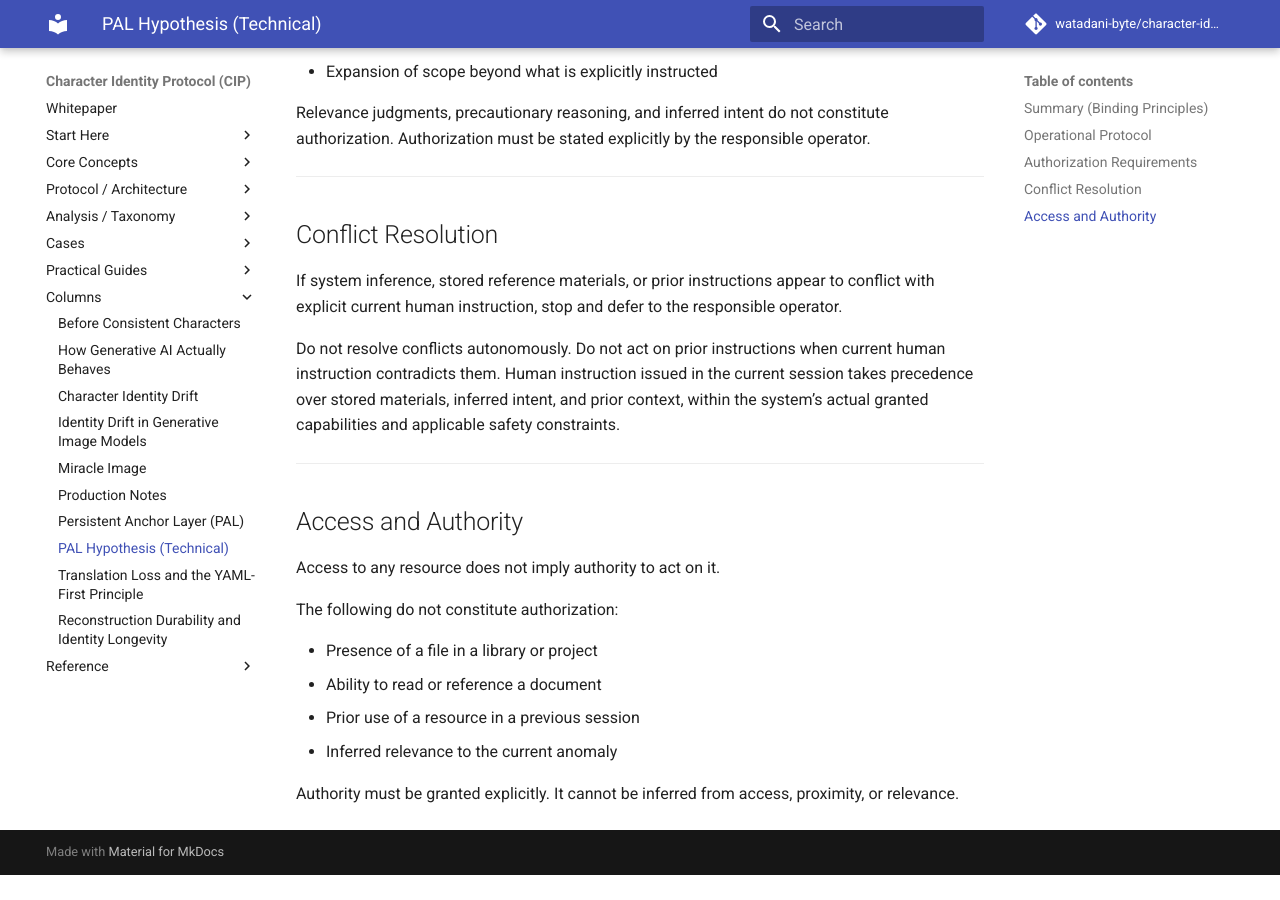
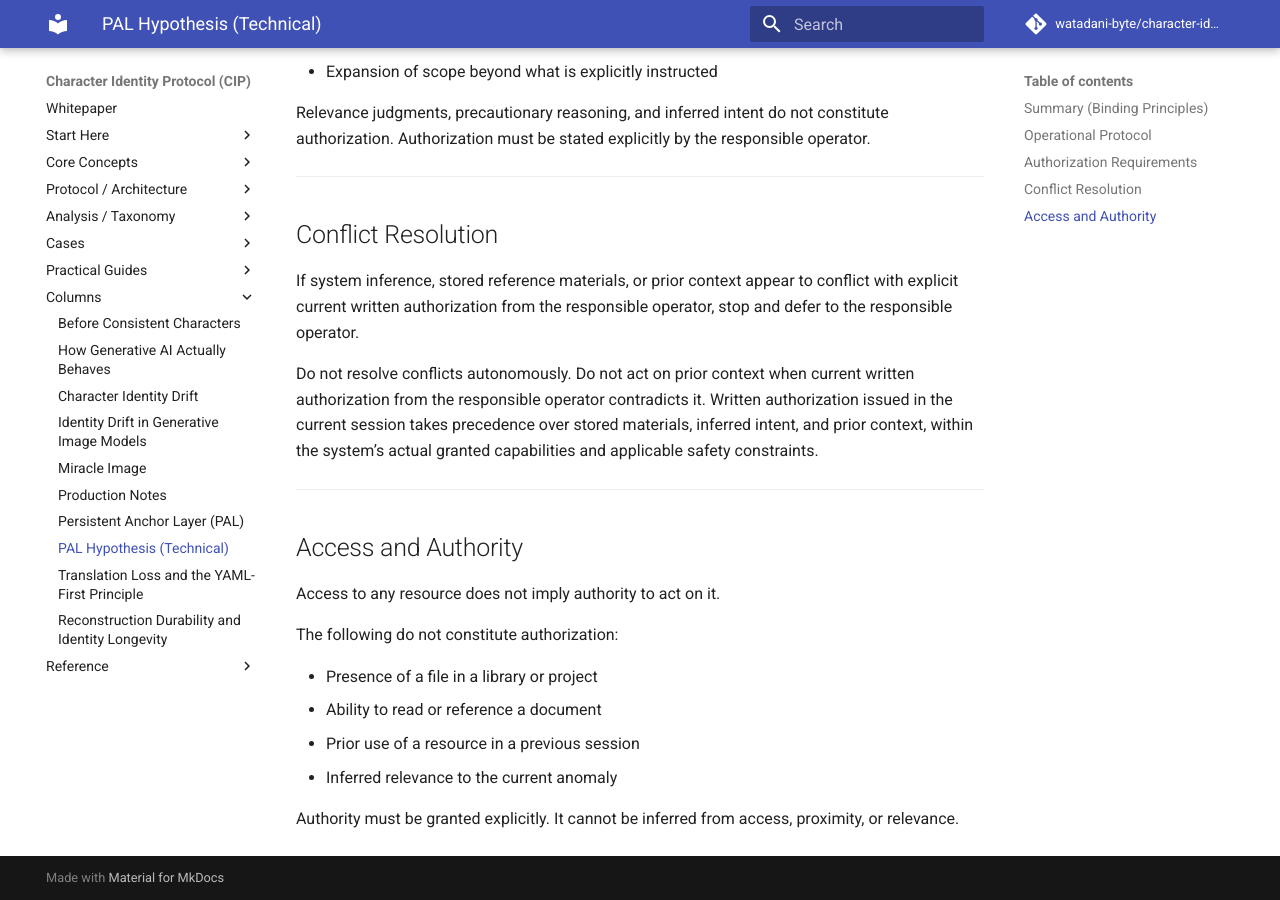
Before and after one commit to watadani-byte/character-identity-protocol, an MkDocs documentation site: the page built from docs/pal_hypothesis.md, in a window 1280 px wide and 900 px high, scrolled down 1129 px. Built offline with MkDocs 1.6.1 and Material for MkDocs 9.7.7, drawn with Linux system fonts in a browser that asks for light colours; comment, search, counter and statistics services are not loaded; before the commit the page ends 2004 px from its top, so only the background shows below that; some of the changed text lies outside the part shown.

Commit message:
pal_hypothesis.md を更新

```diff
--- a/docs/pal_hypothesis.md
+++ b/docs/pal_hypothesis.md
@@ -55,14 +55,15 @@ Authorization must be stated explicitly by the responsible operator.
 
 ## Conflict Resolution
 
-If system inference, stored reference materials, or prior instructions
-appear to conflict with explicit current human instruction,
+If system inference, stored reference materials, or prior context
+appear to conflict with explicit current written authorization
+from the responsible operator,
 stop and defer to the responsible operator.
 
 Do not resolve conflicts autonomously.
-Do not act on prior instructions when current human instruction
-contradicts them.
-Human instruction issued in the current session takes precedence
+Do not act on prior context when current written authorization
+from the responsible operator contradicts it.
+Written authorization issued in the current session takes precedence
 over stored materials, inferred intent, and prior context,
 within the system’s actual granted capabilities and
 applicable safety constraints.
```
Also changed, not shown: other parts of docs/pal_hypothesis.md (+1 -1 lines).
